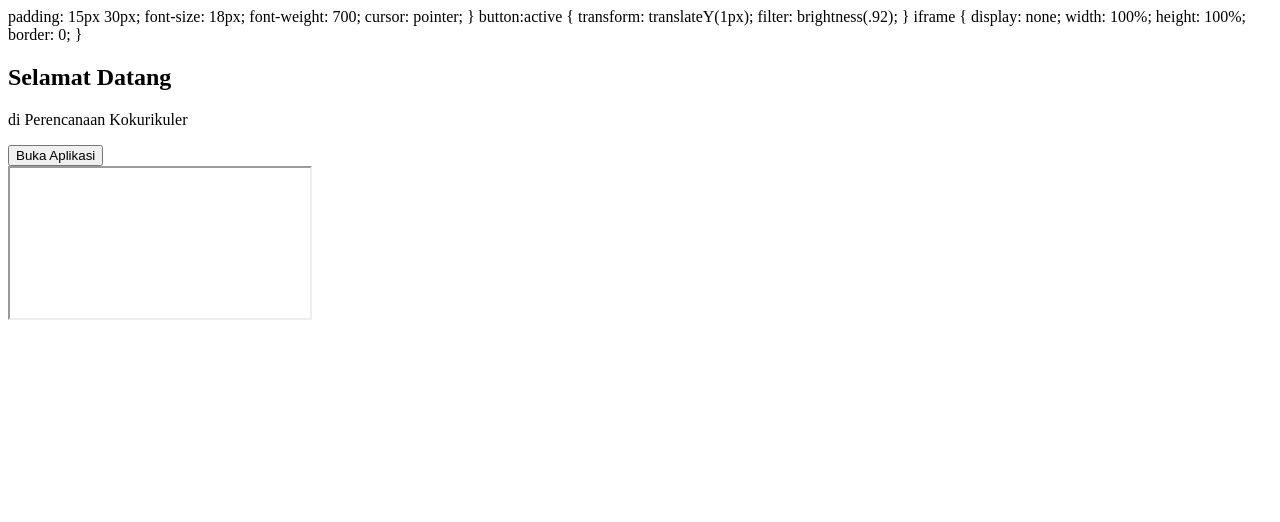
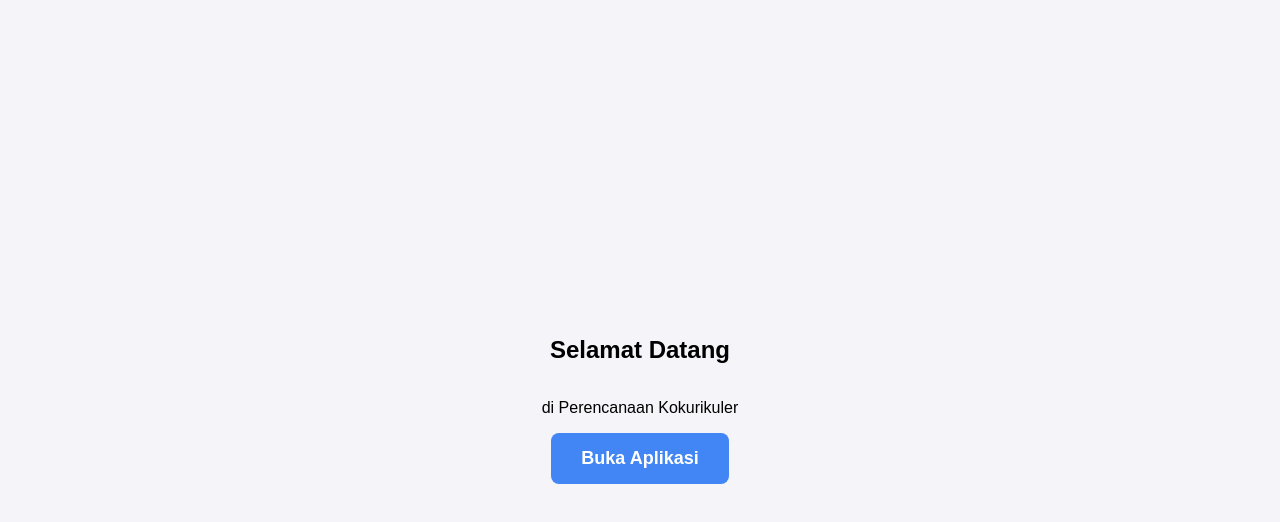
Before and after one commit to galih-ai/Perencanaan-Kokurikuler, a plain HTML site: page index.html in a window 1280 px wide. Drawn offline with Linux system fonts and the light colour scheme.

Commit message:
Update index.html

```diff
--- a/index.html
+++ b/index.html
@@ -1,3 +1,34 @@
+<!DOCTYPE html>
+<html lang="id">
+<head>
+  <meta charset="UTF-8">
+  <meta name="viewport" content="width=device-width, initial-scale=1">
+  <title>Kokurikuler</title>
+
+  <style>
+    html, body {
+      margin: 0;
+      width: 100%;
+      height: 100%;
+      overflow: hidden;
+      font-family: Arial, sans-serif;
+      background: #f4f4f9;
+    }
+
+    #landing-page {
+      display: flex;
+      height: 100%;
+      flex-direction: column;
+      justify-content: center;
+      align-items: center;
+      text-align: center;
+    }
+
+    button {
+      background: #4285f4;
+      color: #fff;
+      border: 0;
+      border-radius: 8px;
       padding: 15px 30px;
       font-size: 18px;
       font-weight: 700;
```
